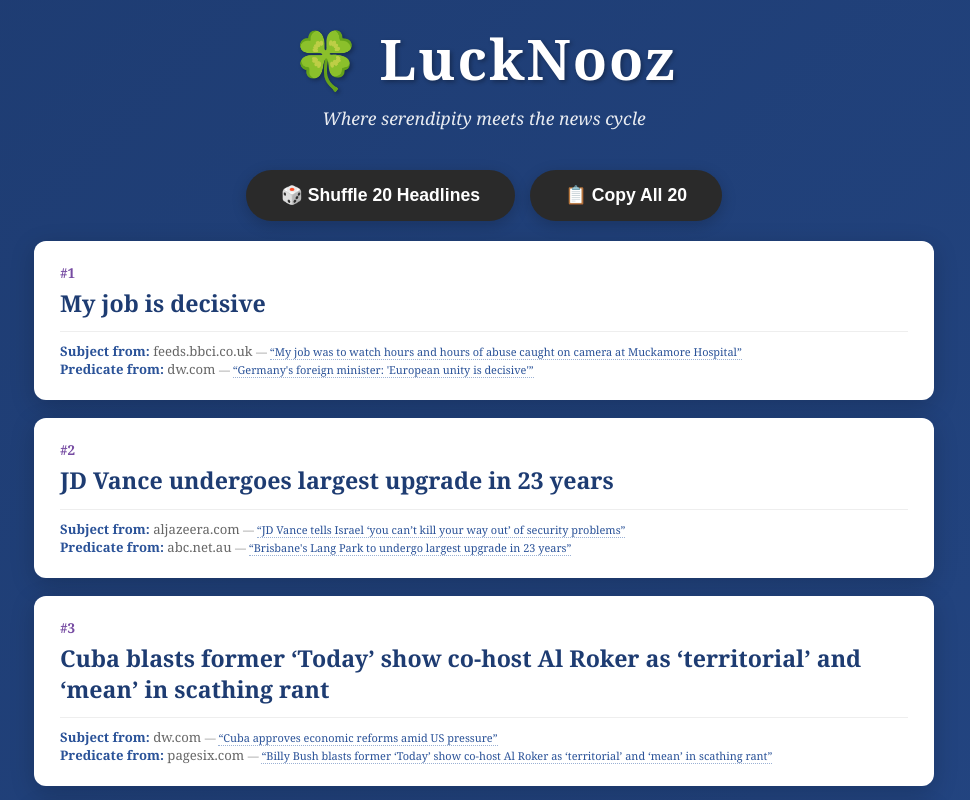
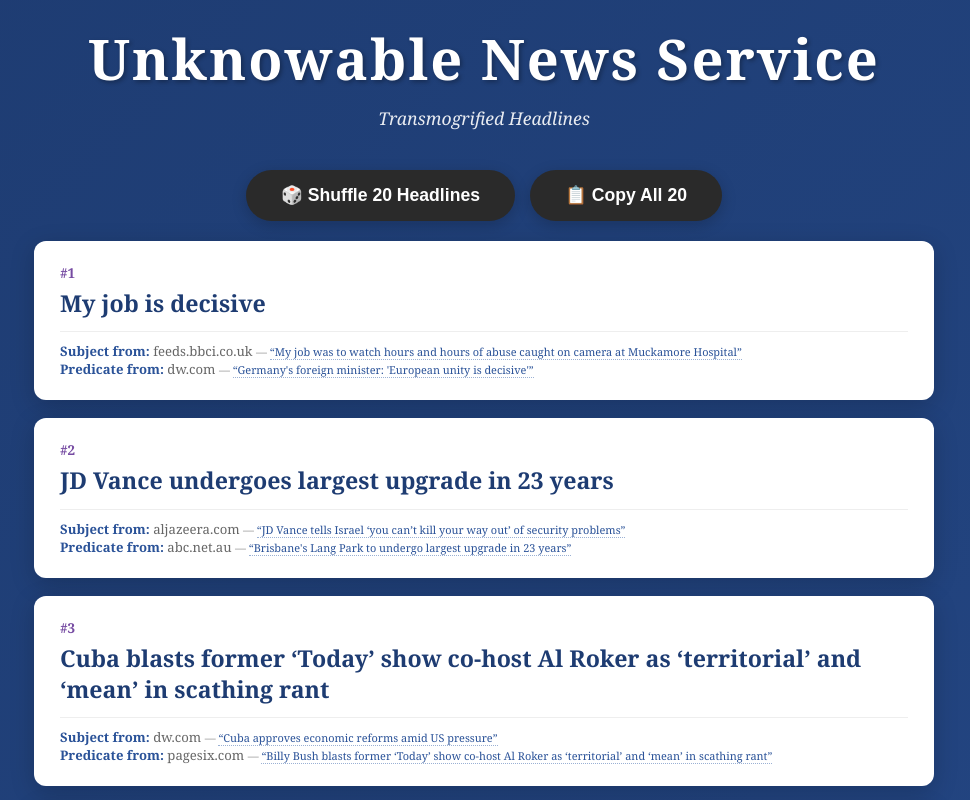
Before and after one commit to youngryman/lucknooz-site, a plain HTML site: page index.html in a window 1280 px wide. Shown: the top 800 px of the page, without its empty margins (156-1126 px from the left). Drawn offline with Linux system fonts and the light colour scheme.

Commit message:
Rebrand masthead to Unknowable News Service

```diff
--- a/index.html
+++ b/index.html
@@ -3,7 +3,7 @@
 <head>
 <meta charset="UTF-8">
 <meta name="viewport" content="width=device-width, initial-scale=1.0">
-<title>LuckNooz — Serendipitous Headlines</title>
+<title>Unknowable News</title>
 <style>
   *{margin:0;padding:0;box-sizing:border-box}
   body{font-family:Georgia,serif;background:linear-gradient(135deg,#1e3c72,#2a5298);
@@ -35,8 +35,8 @@
 <body>
 <div class="container">
   <header>
-    <h1>🍀 LuckNooz</h1>
-    <p class="tagline">Where serendipity meets the news cycle</p>
+    <h1>Unknowable News Service</h1>
+    <p class="tagline">Transmogrified Headlines</p>
   </header>
 
   <div class="controls">
```
